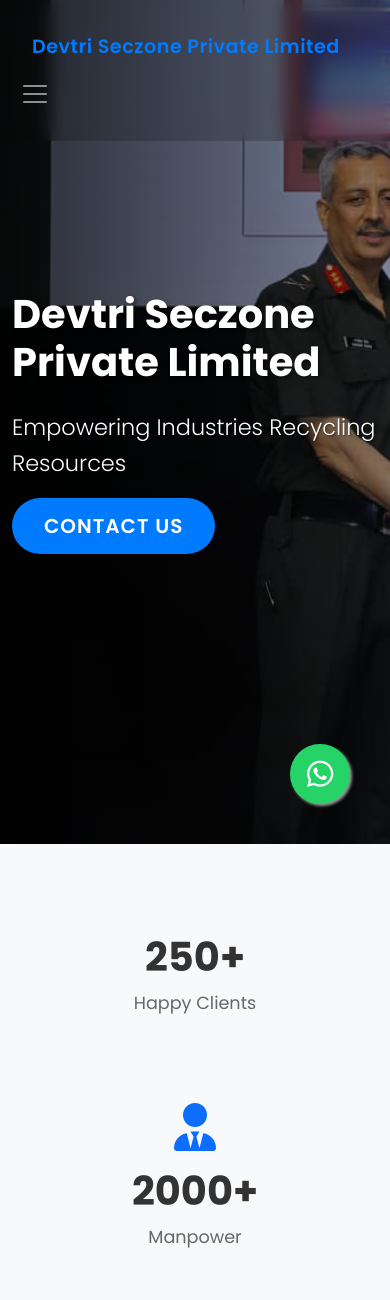
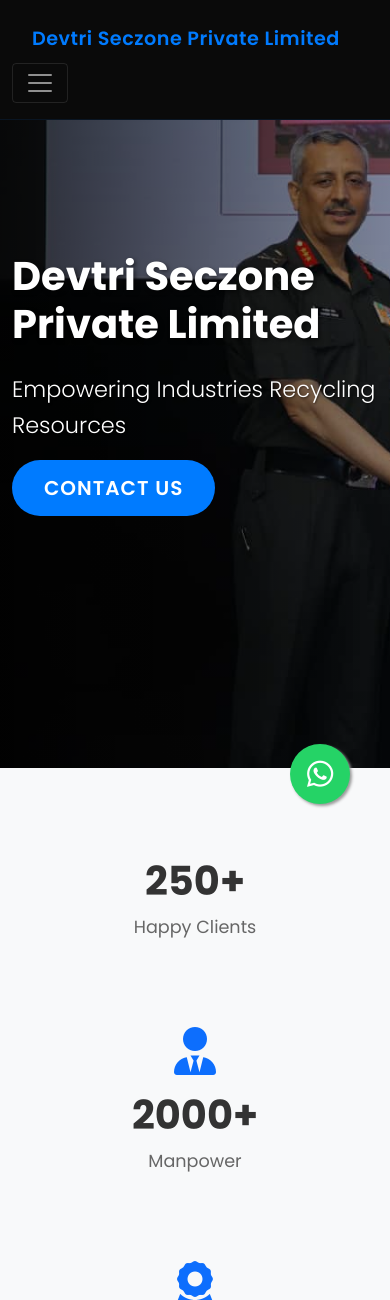
Before and after one commit to pratikonly/DevtriSeczone, a Flask app: page / in a window 390 px wide. Shown: the top 1300 px of the page. Run offline with Flask 3, Linux system fonts and the light colour scheme.

Commit message:
Style updates: Implemented slideshow below menu and changed menu theme to website black and #007bff.
Replit-Commit-Author: Agent
Replit-Commit-Session-Id: 40d2b48e-46ee-418c-8933-203de220964b
Replit-Commit-Screenshot-Url: https://storage.googleapis.com/screenshot-production-us-central1/af6a6090-154d-4363-9285-3f8022feea58/6c7d6e6d-981c-4fa7-bdaa-dff6ffd5d045.jpg

```diff
--- a/static/css/style.css
+++ b/static/css/style.css
@@ -10,7 +10,6 @@
 
 body {
     font-family: 'Poppins', sans-serif;
-    padding-top: 76px;
     background: var(--dark-bg);
     color: var(--light-text);
     line-height: 1.6;
@@ -18,15 +17,13 @@ body {
 
 /* Navbar Styles */
 .navbar {
-    box-shadow: none;
-    padding: 1.5rem 0;
+    background: var(--dark-bg) !important;
+    padding: 1rem 0;
     transition: all 0.4s ease;
-    background: rgba(10, 10, 10, 0.2) !important;
-    backdrop-filter: blur(8px);
+    border-bottom: 1px solid rgba(0, 123, 255, 0.1);
 }
 
 .navbar.scrolled {
-    background: rgba(10, 10, 10, 0.95) !important;
     box-shadow: 0 4px 12px rgba(0, 123, 255, 0.15);
 }
 
@@ -67,7 +64,7 @@ body {
 .nav-link:hover {
     color: var(--primary-color) !important;
     transform: translateY(-2px);
-    background: rgba(255, 255, 255, 0.1);
+    background: rgba(0, 123, 255, 0.1);
 }
 
 .nav-link::after {
@@ -88,41 +85,13 @@ body {
     opacity: 1;
 }
 
-.navbar-toggler {
-    border: none;
-    padding: 0.5rem;
-    background: transparent;
-}
-
-.navbar-toggler:focus {
-    box-shadow: none;
-    outline: none;
-}
-
-.navbar-toggler-icon {
-    width: 1.5em;
-    height: 1.5em;
-    transition: all 0.3s ease;
-}
-
-/* Add scroll behavior */
-@media (max-width: 991.98px) {
-    .navbar-collapse {
-        background: rgba(10, 10, 10, 0.95);
-        padding: 1rem;
-        border-radius: 10px;
-        margin-top: 1rem;
-    }
-}
-
 /* Hero Section with Slideshow */
 .hero {
-    min-height: 100vh;
     position: relative;
     display: flex;
     align-items: center;
     color: var(--light-text);
-    margin-top: -76px;
+    min-height: calc(100vh - 76px);
     overflow: hidden;
 }
 
```
